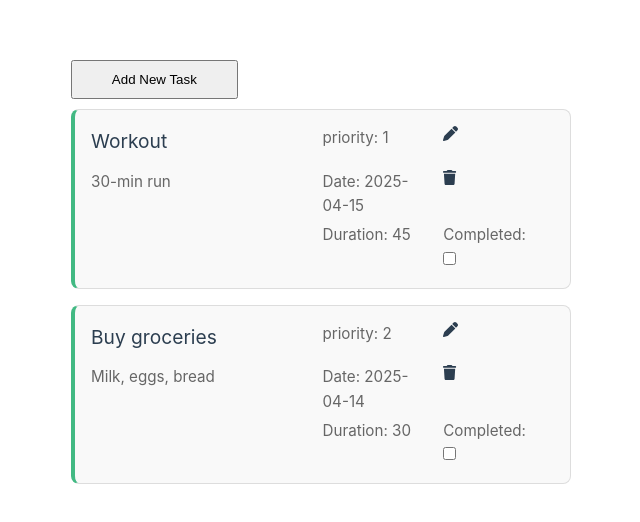
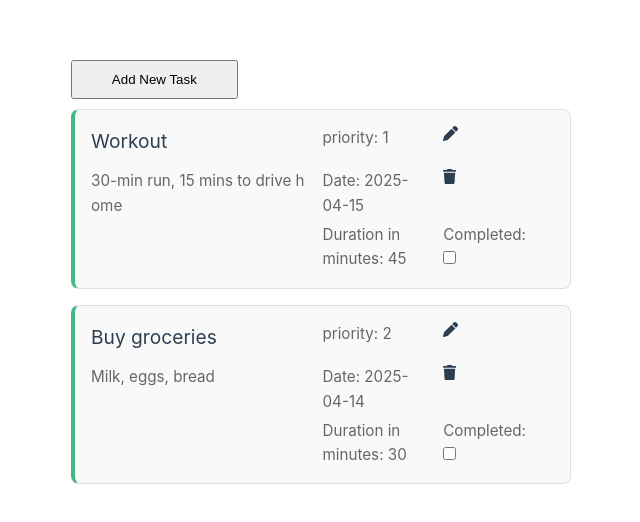
Before and after one commit to mosiah10s/task-manager-lite, a Vue app: page / in a window 1280 px wide. Shown: the part 120-642 px from the top of the page, without its empty margins (319-959 px from the left). Built offline with nearby package versions, Linux system fonts and the light colour scheme.

Commit message:
More css changes and code cleanup

```diff
--- a/src/components/Dashboard.vue
+++ b/src/components/Dashboard.vue
@@ -14,7 +14,7 @@
           <p class="item2">{{ task.description }}</p>
           <p class="item3">priority: {{ task.priority }}</p>
           <p class="item4">Date: {{ task.dueDate }}</p>
-          <p class="item5">Duration: {{ task.duration }}</p>
+          <p class="item5">Duration in minutes: {{ task.duration }}</p>
           <font-awesome-icon :icon="['fas', 'pen']" @click="editTask(task)" class="edit-icon item6" />
           <font-awesome-icon :icon="['fas', 'trash']" @click="deleteTask(task)" class="item7" />
           <div class="item8">
@@ -202,14 +202,25 @@ a {
         width: 500px;
 
 
+
+        .truncate {
+          display: -webkit-box;
+          -webkit-line-clamp: 2; // number of lines to show
+          -webkit-box-orient: vertical;
+          overflow: hidden;
+          text-overflow: ellipsis;
+          word-break: break-all;
+        }
+
         .item1 {
-          grid-column: 1/span 1;
+          @extend .truncate;
+          grid-column: 1 / span 1;
           grid-row: 1 / span 1;
-
         }
 
         .item2 {
-          grid-column: 1/span 1;
+          @extend .truncate;
+          grid-column: 1 / span 1;
           grid-row: 2 / span 1;
         }
 
--- a/src/components/TaskForm.vue
+++ b/src/components/TaskForm.vue
@@ -8,7 +8,7 @@
                     <label>Title</label>
                     <input v-model="editableTask.title" placeholder="Title *" required />
                     <label>Description</label>
-                    <input v-model="editableTask.description" placeholder="Description" />
+                    <textarea v-model="editableTask.description" placeholder="Description" />
                     <label>Priority</label>
                     <select v-model.number="editableTask.priority">
                         <option disabled value="">Please select one</option>
@@ -26,7 +26,6 @@
                         <button type="button" @click="close">Cancel</button>
                     </div>
                 </form>
-                <!-- <button @click="$emit('close')">Close</button> -->
             </div>
 
         </div>
--- a/src/store/index.js
+++ b/src/store/index.js
@@ -15,7 +15,7 @@ const seedTasks = () => ([
     {
         id: Date.now() + 1,
         title: 'Workout',
-        description: '30-min run',
+        description: '30-min run, 15 mins to drive home',
         priority: 1,
         dueDate: new Date(Date.now() + 86400000).toISOString().slice(0, 10), // tomorrow
         duration: 45,
```
